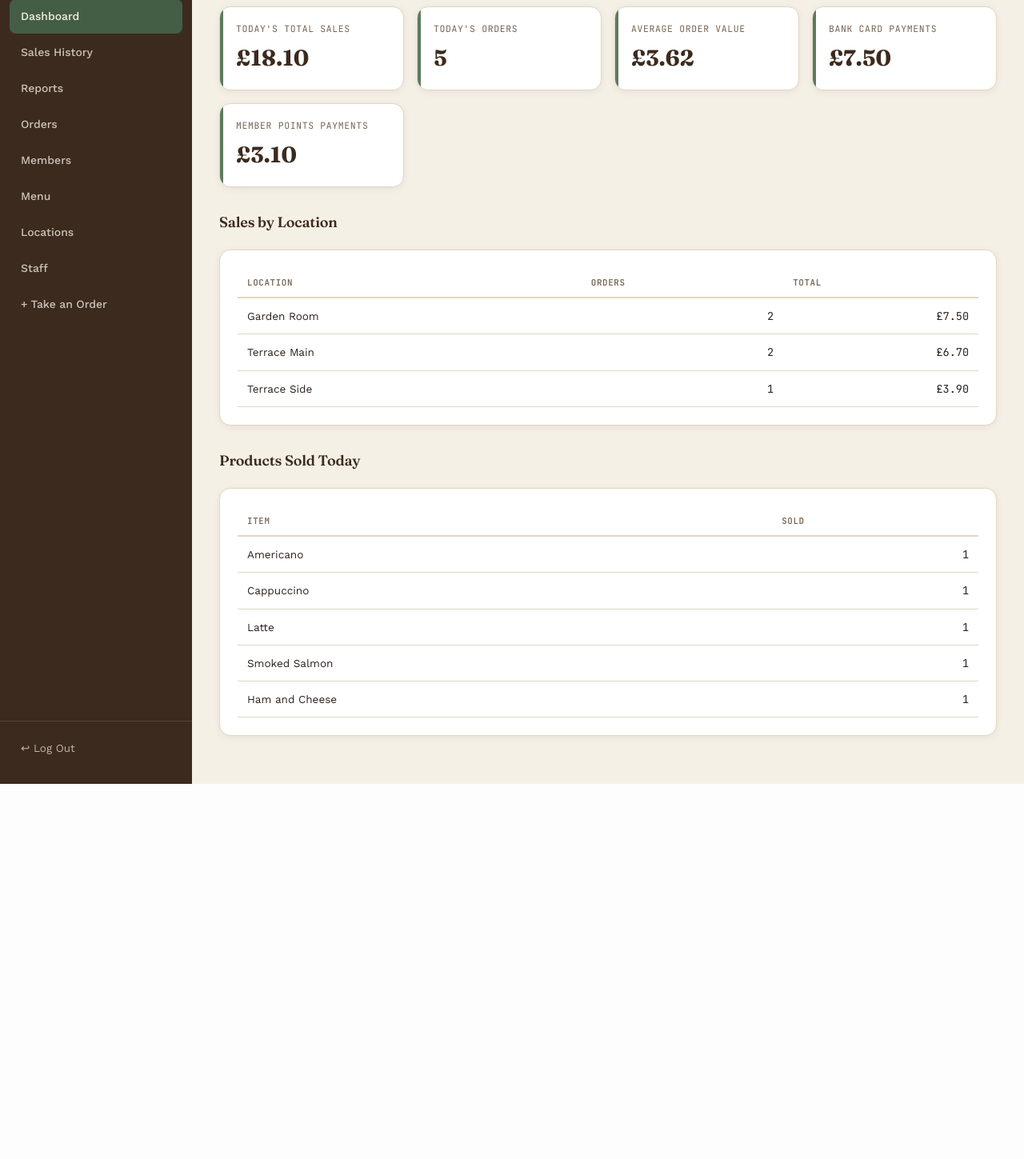
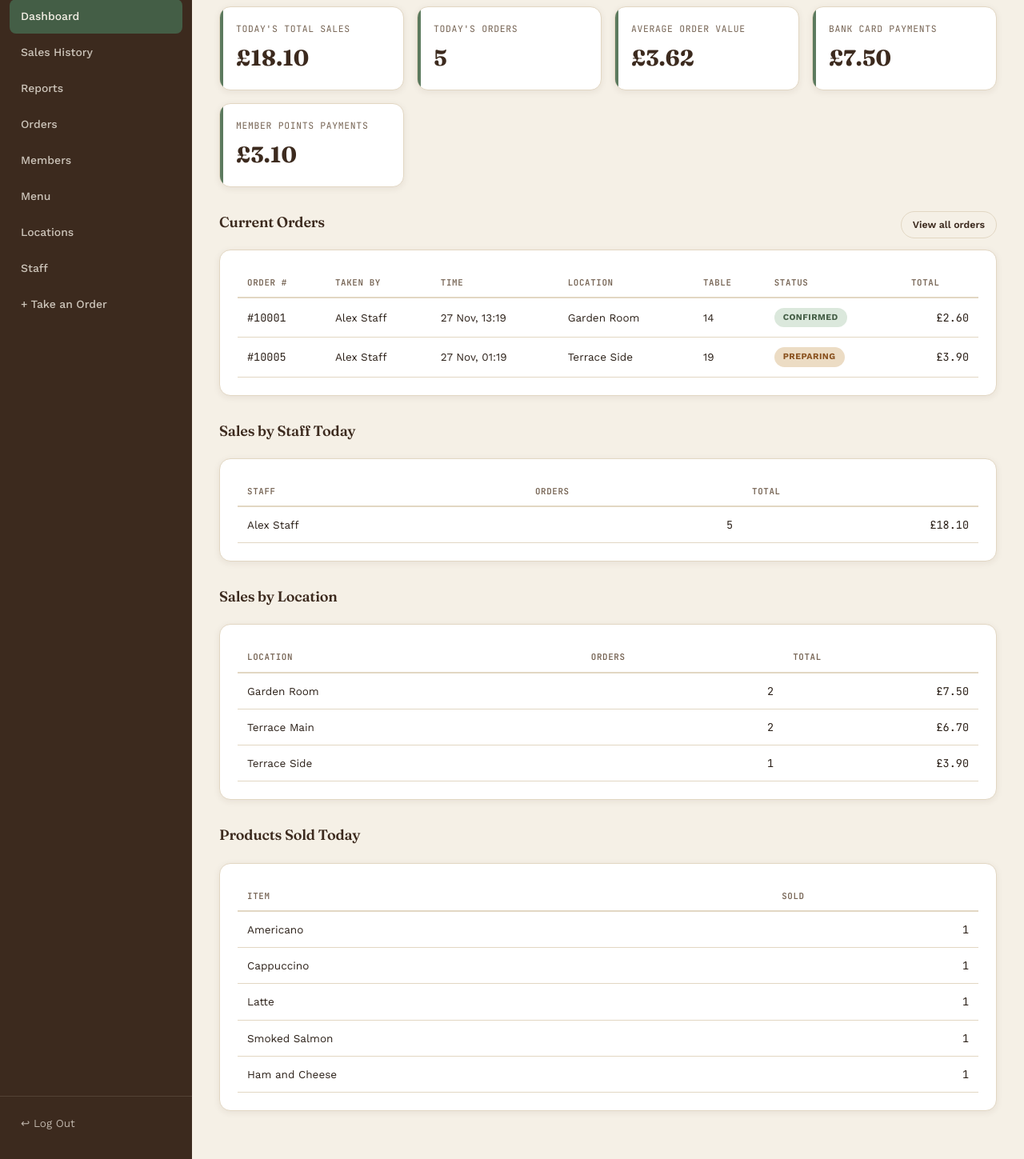
Before and after one commit to sarangikaa/TouchOne, a Flask app: page /manager/dashboard in a window 1280 px wide. Shown: the part 123-1572 px from the top of the page at 80% size. Before the commit the page ends 1103 px from the top, so only its background shows below. Run offline with Flask 3, Linux system fonts and the light colour scheme; a user stored in the database is signed in; data comes from the database, SQL or seed files in the repository.

Commit message:
Update dashboard.html

```diff
--- a/app/templates/manager/dashboard.html
+++ b/app/templates/manager/dashboard.html
@@ -35,6 +35,49 @@
   </div>
 </div>
 
+<div class="section-title flex-between">
+  <h2>Current Orders</h2>
+  <a href="{{ url_for('manager.orders', status='Current') }}" class="btn btn-sm btn-outline">View all orders</a>
+</div>
+<div class="card">
+  <div class="table-wrap">
+    <table class="data-table">
+      <thead><tr><th>Order #</th><th>Taken by</th><th>Time</th><th>Location</th><th>Table</th><th>Status</th><th class="num">Total</th></tr></thead>
+      <tbody>
+        {% for order in current_orders %}
+        <tr class="clickable" onclick="window.location='{{ url_for('manager.order_detail', order_id=order.id) }}'">
+          <td class="mono">{{ order.order_number }}</td>
+          <td>{{ order.staff.name if order.staff else '—' }}</td>
+          <td>{{ order.created_at.strftime('%d %b, %H:%M') }}</td>
+          <td>{{ order.location.name }}</td>
+          <td>{{ order.table_number }}</td>
+          <td><span class="badge badge-{{ order.order_status|lower }}">{{ order.order_status }}</span></td>
+          <td class="num">£{{ '%.2f'|format(order.total) }}</td>
+        </tr>
+        {% else %}
+        <tr><td colspan="7" class="text-muted text-center">No orders in progress right now.</td></tr>
+        {% endfor %}
+      </tbody>
+    </table>
+  </div>
+</div>
+
+<div class="section-title"><h2>Sales by Staff Today</h2></div>
+<div class="card">
+  <div class="table-wrap">
+    <table class="data-table">
+      <thead><tr><th>Staff</th><th class="num">Orders</th><th class="num">Total</th></tr></thead>
+      <tbody>
+        {% for name, data in staff_totals %}
+        <tr><td>{{ name }}</td><td class="num">{{ data.orders }}</td><td class="num">£{{ '%.2f'|format(data.total) }}</td></tr>
+        {% else %}
+        <tr><td colspan="3" class="text-muted text-center">No sales yet today.</td></tr>
+        {% endfor %}
+      </tbody>
+    </table>
+  </div>
+</div>
+
 <div class="section-title"><h2>Sales by Location</h2></div>
 <div class="card">
   <div class="table-wrap">
```
